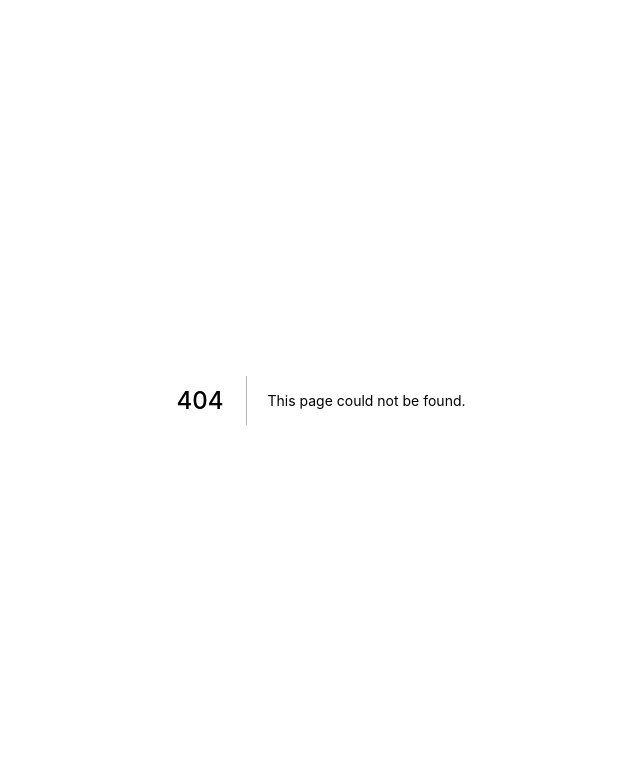
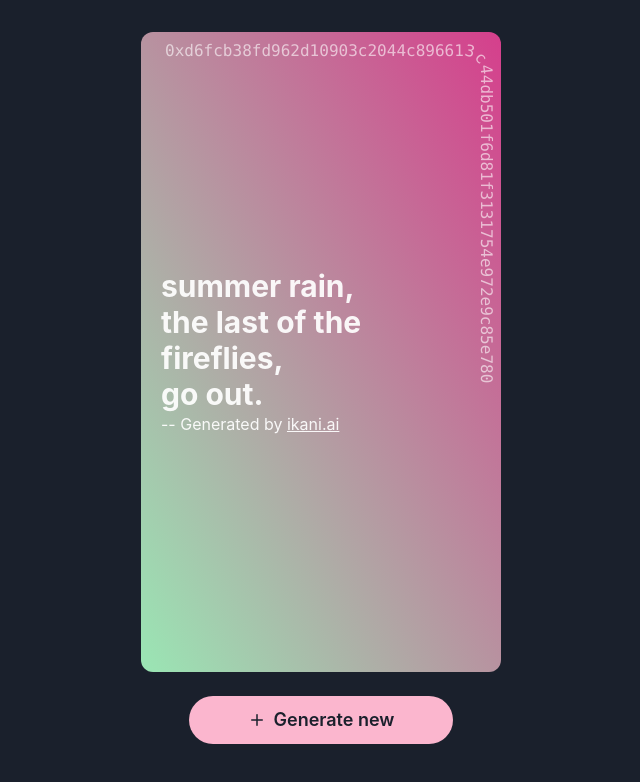
Before and after one commit to effyyzhang/Gen2-UI, a Next.js app: page /poem in a window 1280 px wide. Before the commit this address had no page. Shown: the top 782 px of the page, without its empty margins (319-959 px from the left). Built offline with nearby package versions, Linux system fonts and the light colour scheme.

Commit message:
add static card

```diff
--- /dev/null
+++ b/components/StaticCard.tsx
@@ -0,0 +1,90 @@
+import {
+  Link,
+  Flex,
+  Box,
+  Button,
+  Grid,
+  Text,
+  Spacer,
+  SimpleGrid,
+  Heading,
+  Alert,
+  AspectRatio,
+  Center,
+} from "@chakra-ui/react";
+import { FiPlus } from "react-icons/fi";
+
+//prepare text on path animation
+
+const StaticCard = () => {
+  const poem: string = "summer rain, the last of the fireflies, go out.";
+  const address: string =
+    "0xd6fcb38fd962d10903c2044c896613c44db501f6d81f3131754e972e9c85e780";
+  var lines: String[] = poem.split(", ");
+  return (
+    <Box>
+      <Center>
+        <Flex flexDirection="column" height="100vh">
+          <Spacer />
+          <Grid
+            bg="tomato"
+            w="360px"
+            h="640px"
+            borderRadius="xl"
+            overflow="hidden"
+            bgGradient="linear(to-tr, green.200, pink.500)"
+          >
+            <Flex padding={5} flexDirection="column" justifyContent="center">
+              <Heading size="lg" color="Purple 700">
+                {lines[0]},
+                <br />
+                {lines[1]},
+                <br />
+                {lines[2]}
+              </Heading>
+              <Text>
+                -- Generated by{" "}
+                <Link>
+                  <Text as="u">ikani.ai</Text>
+                </Link>
+              </Text>
+            </Flex>
+
+            <Box position="absolute" p="8px" opacity="0.6">
+              <svg width="344" height="624" xmlns="http://www.w3.org/2000/svg">
+                <defs>
+                  <path
+                    id="s3"
+                    d="
+                    M16,16 h300 a16,16 0 0 1 16,16 v552 a16,16 0 0 1 -16,16 h-300 a16,16 0 0 1 -16,-16 v-552 a16,16 0 0 1 16,-16 z"
+                    fill="green"
+                    stroke="black"
+                    stroke-width="3"
+                  />
+                </defs>
+                <g fill="white">
+                  <text font-size="16" fontFamily="Menlo, monospace">
+                    <textPath xlinkHref="#s3">{address}</textPath>
+                  </text>
+                </g>
+              </svg>
+            </Box>
+          </Grid>
+          <Button
+            leftIcon={<FiPlus />}
+            my={6}
+            mx={12}
+            size="lg"
+            borderRadius="full"
+            colorScheme="pink"
+          >
+            Generate new
+          </Button>
+          <Spacer />
+        </Flex>
+      </Center>
+    </Box>
+  );
+};
+
+export default StaticCard;
--- a/pages/poem/[id].tsx
+++ b/pages/poem/[id].tsx
@@ -4,7 +4,6 @@ import dynamic from "next/dynamic";
 const Card = dynamic(() => import(`../../components/Card`));
 import useSWR from "swr";
 import { useRouter } from "next/router";
-import poem from "../api/poem/[id]";
 import { PoemData } from "../../lib/types";
 
 const fetcher = async (url: string) => {
@@ -19,6 +18,7 @@ const fetcher = async (url: string) => {
 const PoemComponent = () => {
   const router = useRouter();
   const { id } = router.query;
+  console.log(router.query);
   const result = useSWR(`/api/poem/${id}`, fetcher);
   const data: PoemData = result.data;
   const error: Error = result.error;
--- /dev/null
+++ b/pages/poem/index.tsx
@@ -0,0 +1,9 @@
+import { NextPage } from "next";
+import Link from "next/link";
+import StaticCard from "../../components/StaticCard";
+
+const StaticPoemPage = () => {
+  return <StaticCard />;
+};
+
+export default StaticPoemPage;
--- a/pages/user/[id].tsx
+++ b/pages/user/[id].tsx
@@ -40,6 +40,7 @@ const UserData = () => {
   if (!data) {
     return <Alert status="info">Loading...</Alert>;
   }
+
   return (
     <SimpleGrid columns={2} width="2xs" spacingY={4}>
       <Text fontWeight="bold" marginRight={4}>
```
Also changed, not shown: components/Address.tsx (+35 -52 lines), components/Card.tsx (+7 -2 lines).
